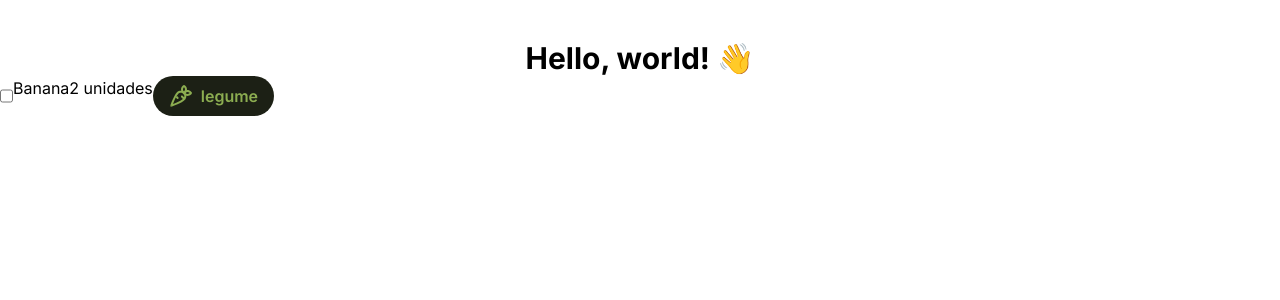
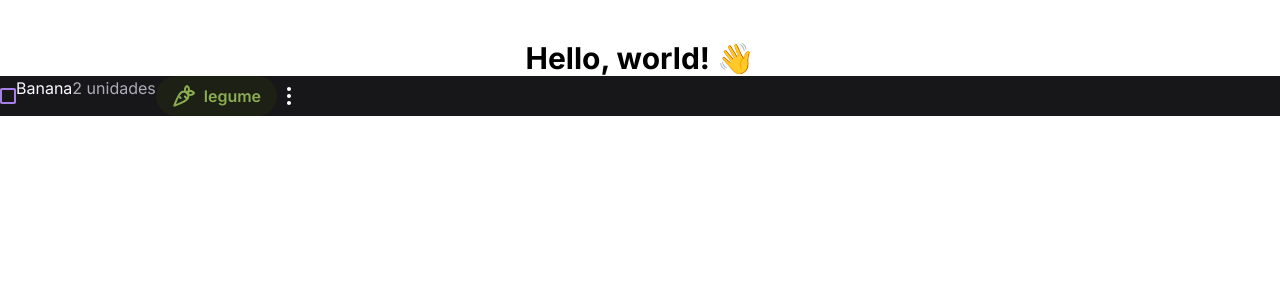
Before and after one commit to celso-rodrigo/checklist-de-lista-de-compras, a React (Vite) app: page / in a window 1280 px wide. Shown: the top 300 px of the page. Built offline with nearby package versions, Linux system fonts and the light colour scheme.

Commit message:
feat: Created and styled "Checkbox" component

```diff
--- /dev/null
+++ b/src/components/Checkbox.tsx
@@ -0,0 +1,36 @@
+interface IProps {
+  checked: boolean
+}
+
+function Checkbox({checked}: IProps) {
+  const checkboxStyle = checked
+  ? 'border-sucess bg-sucess hover:border-sucess-light hover:bg-sucess-light'
+  : 'border-purple-light hover:bg-purple hover:border-purple-light'
+
+  return (
+    <>
+      <label className="flex items-center relative">
+        <input
+          className={`${checkboxStyle} appearance-none w-4 h-4 border-2 transition-all rounded-sm`}
+          type="checkbox"
+          checked={checked}
+          onChange={() => console.log("WIP")}
+        />
+        {checked && (
+          <svg
+            className="w-3 h-3 left-0.5 absolute"
+            width="10"
+            height="7"
+            viewBox="0 0 10 7"
+            fill="none"
+            xmlns="http://www.w3.org/2000/svg"
+          >
+            <path d="M8.43071 0.342093L4.09877 4.67403L1.6163 2.19156L0.780396 3.02747L4.09877 6.34584L9.26661 1.178L8.43071 0.342093Z" fill="#FBF9FE"/>
+          </svg>
+        )}
+      </label>
+    </>
+  )
+}
+
+export default Checkbox
--- a/src/components/Item.tsx
+++ b/src/components/Item.tsx
@@ -4,6 +4,7 @@ import EditMenu from "./EditMenu";
 import Tag from "./Tag";
 import { useState } from "react";
 import CategoryEnum from "../enums/CategoryEnum";
+import Checkbox from "./Checkbox";
 
 interface IProps {
   itemBought: boolean;
@@ -22,15 +23,19 @@ function Item({itemBought, itemName, itemQuantity, itemQuantityUnity, category}:
 
   return (
     <div
-      className="flex"
+      className="flex bg-gray-400"
     >
-      <input
-        type="checkbox"
-        checked={itemBought}
-        onChange={() => console.log("WIP")}
-      />
-      <p>{itemName}</p>
-      <p>{`${itemQuantity} ${itemQuantityUnity}`}</p>
+      <Checkbox checked={itemBought} />
+      <p
+        className="text-gray-100"
+      >
+        {itemName}
+      </p>
+      <p
+        className="text-gray-200"
+      >
+        {`${itemQuantity} ${itemQuantityUnity}`}
+      </p>
       <Tag
         category={category}
       />
```
